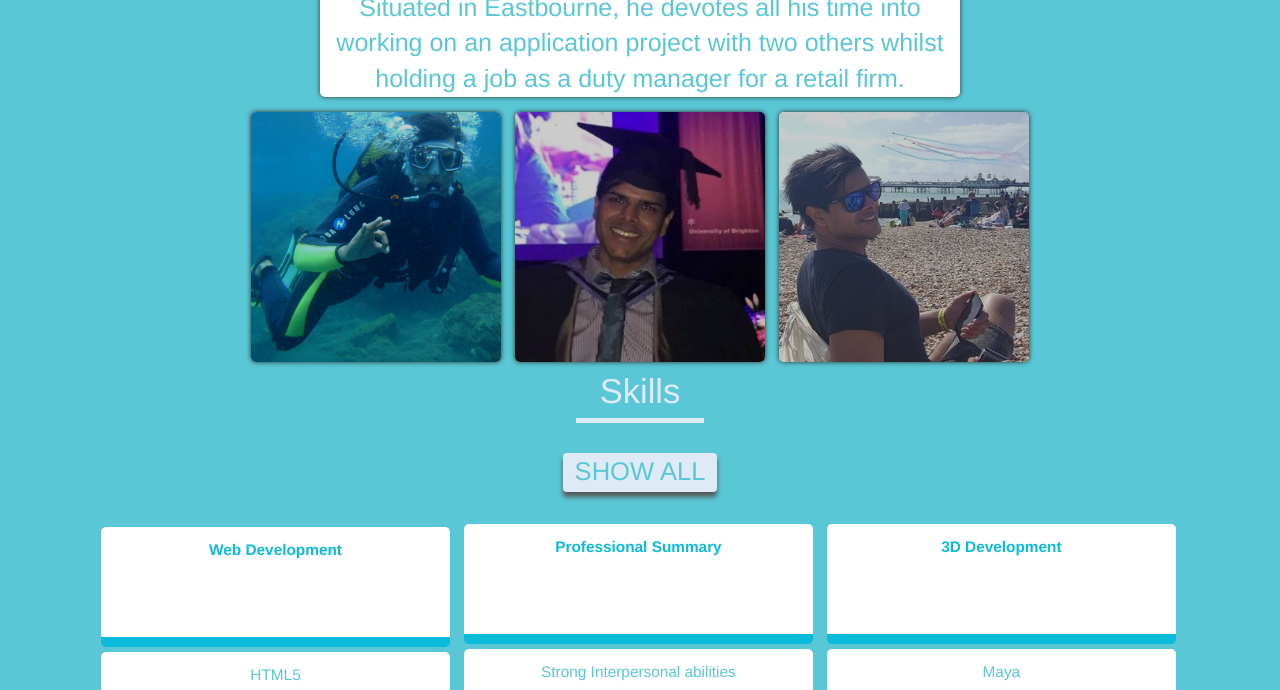
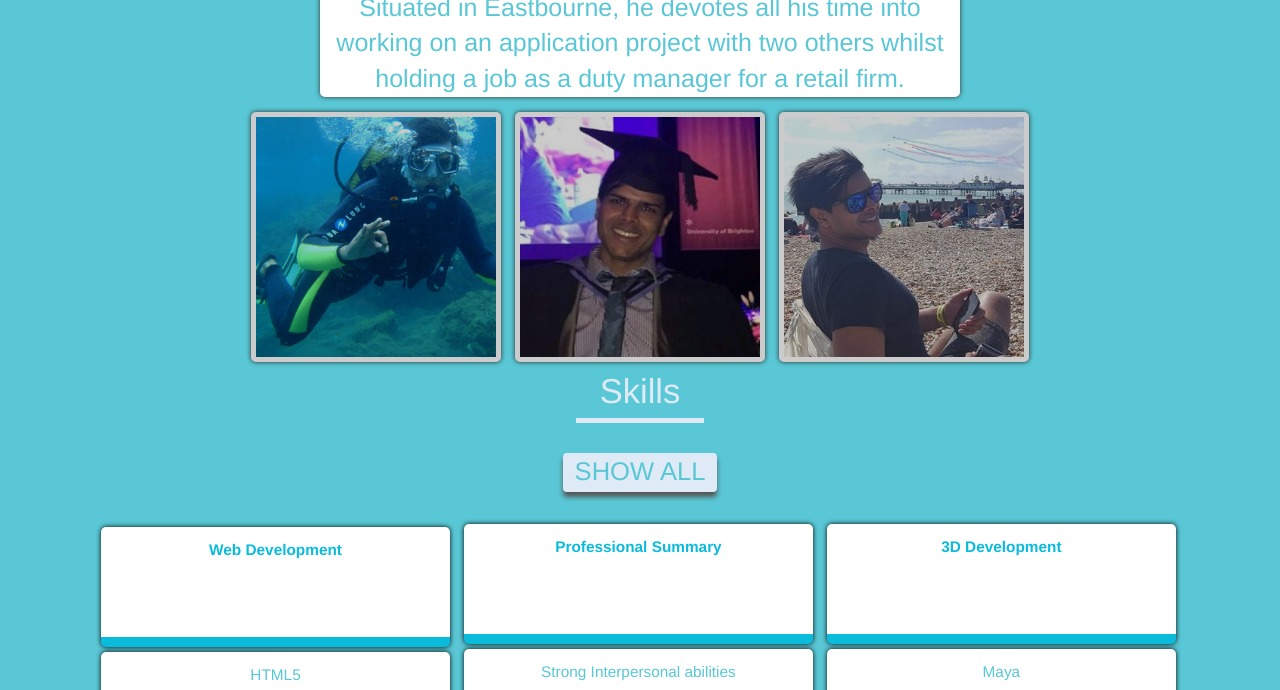
Before and after one commit to BD-Git-Hub/my-portfolio-website-3, a plain HTML site: page index.html in a window 1280 px wide. Shown: the part 1530-2220 px from the top of the page. Drawn offline with nearby package versions, Linux system fonts and the light colour scheme.

Commit message:
added shadow to skills section

```diff
--- a/css/index.css
+++ b/css/index.css
@@ -266,7 +266,7 @@ ion-icon:hover {
     margin: 5px;
     filter: brightness(80%);
     transition: filter 1s;
-
+    border: 5px solid white;
 }
 
 #bioimgDiv img:hover {
@@ -332,6 +332,7 @@ ion-icon:hover {
     display: inline-block;
     width: 33.1%;
     color: #59c7d5;
+
 }
 
 .skillset:first-child {}
@@ -344,21 +345,24 @@ ion-icon:hover {
 #skillsets3 {
     position: relative;
     top: -8px;
+
 }
 
 .skillset {
+
     background: white;
     border-bottom: 1px solid #d0d1d0;
     padding: 12px;
     border-radius: 5px;
     margin: 5px;
-    box-shadow: 0 0 2px;
     height: 120px;
+    box-shadow: 0px 0px 5px black;
 
 }
 
 .skillset:nth-of-type(1) {
     border-bottom: 10px solid #0abbdb;
+
 }
 
 .skillset p:first-child {
@@ -369,6 +373,7 @@ ion-icon:hover {
 .skillsettitle {
     color: #0abbdb;
     font-weight: bolder;
+
 
 }
 
@@ -569,6 +574,7 @@ input[type=submit]:hover {
         display: block;
         margin: auto;
         margin-bottom: 20px;
+
     }
 }
 
```
